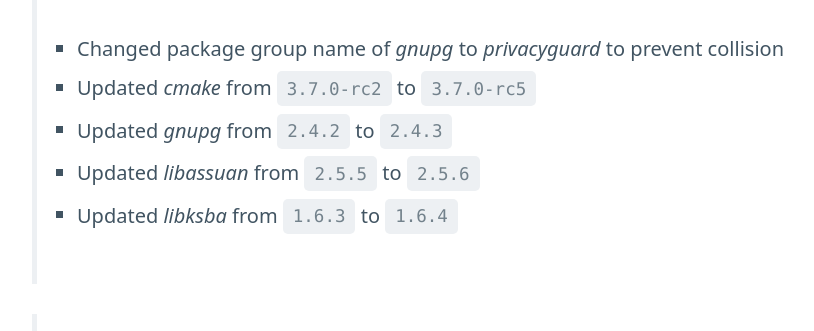
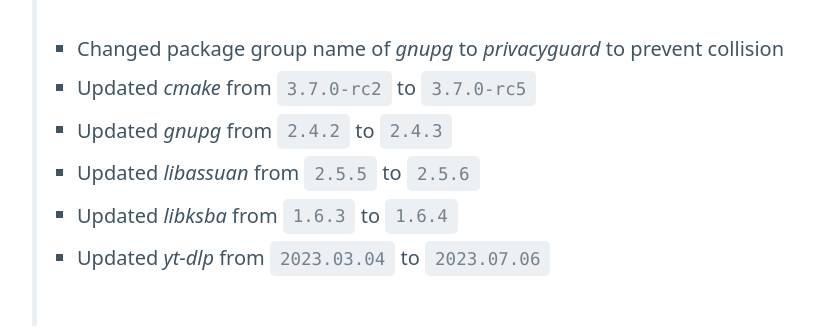
Before and after one commit to draumaz/opt-out-of-air, a plain HTML site: page news/index.html in a window 1280 px wide. Shown: the part 284-615 px from the top of the page, without its empty margins (43-857 px from the left). Drawn offline with nearby package versions, Linux system fonts and the light colour scheme.

Commit message:
2023-07-16T22:46:51-07:00

```diff
--- a/news/index.html
+++ b/news/index.html
@@ -23,6 +23,7 @@
         <li>Updated <cite>gnupg</cite> from <code>2.4.2</code> to <code>2.4.3</code></li>
         <li>Updated <cite>libassuan</cite> from <code>2.5.5</code> to <code>2.5.6</code></li>
         <li>Updated <cite>libksba</cite> from <code>1.6.3</code> to <code>1.6.4</code></li>
+	<li>Updated <cite>yt-dlp</cite> from <code>2023.03.04</code> to <code>2023.07.06</code></li>
       </ul>
     </blockquote>
 
```
